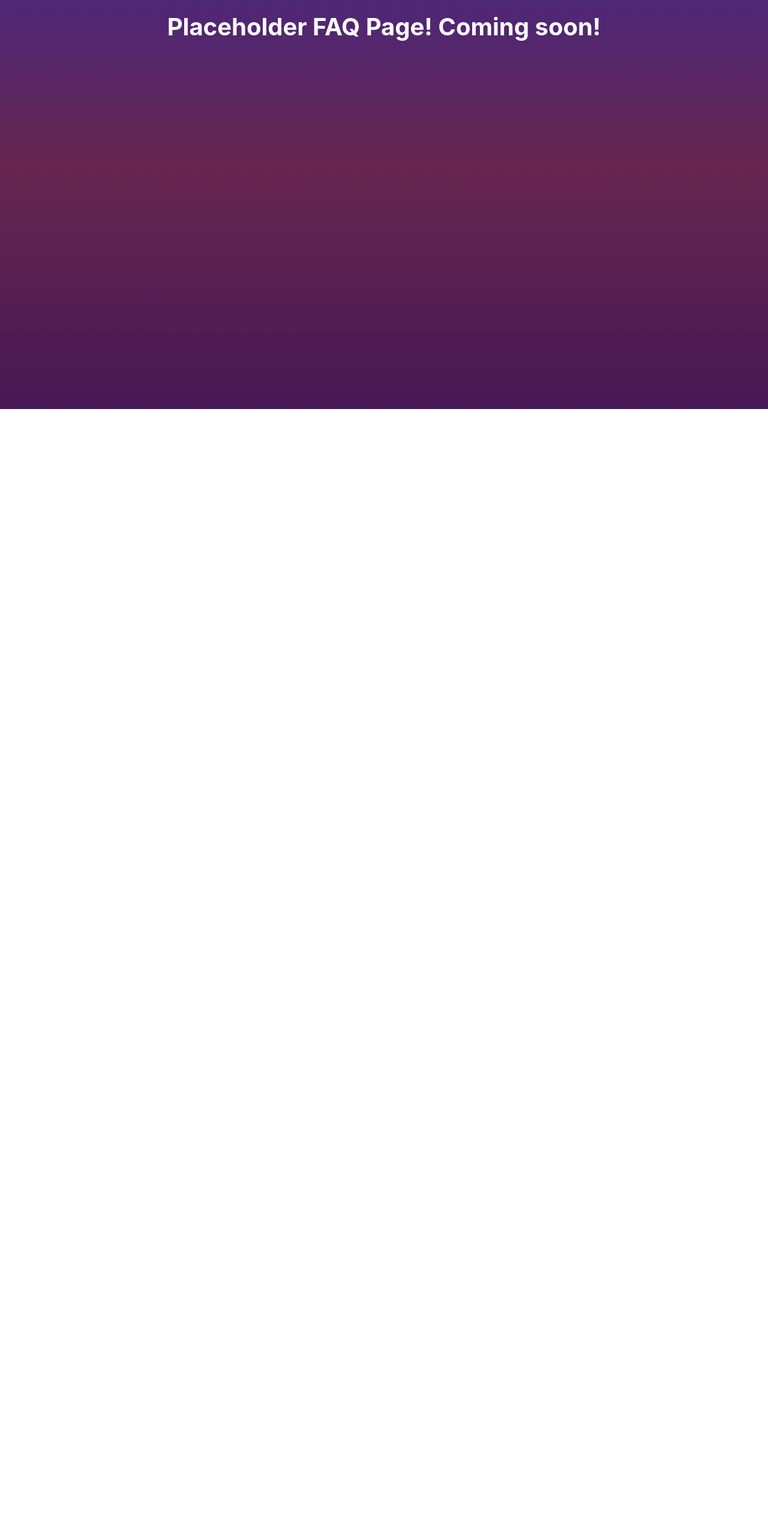
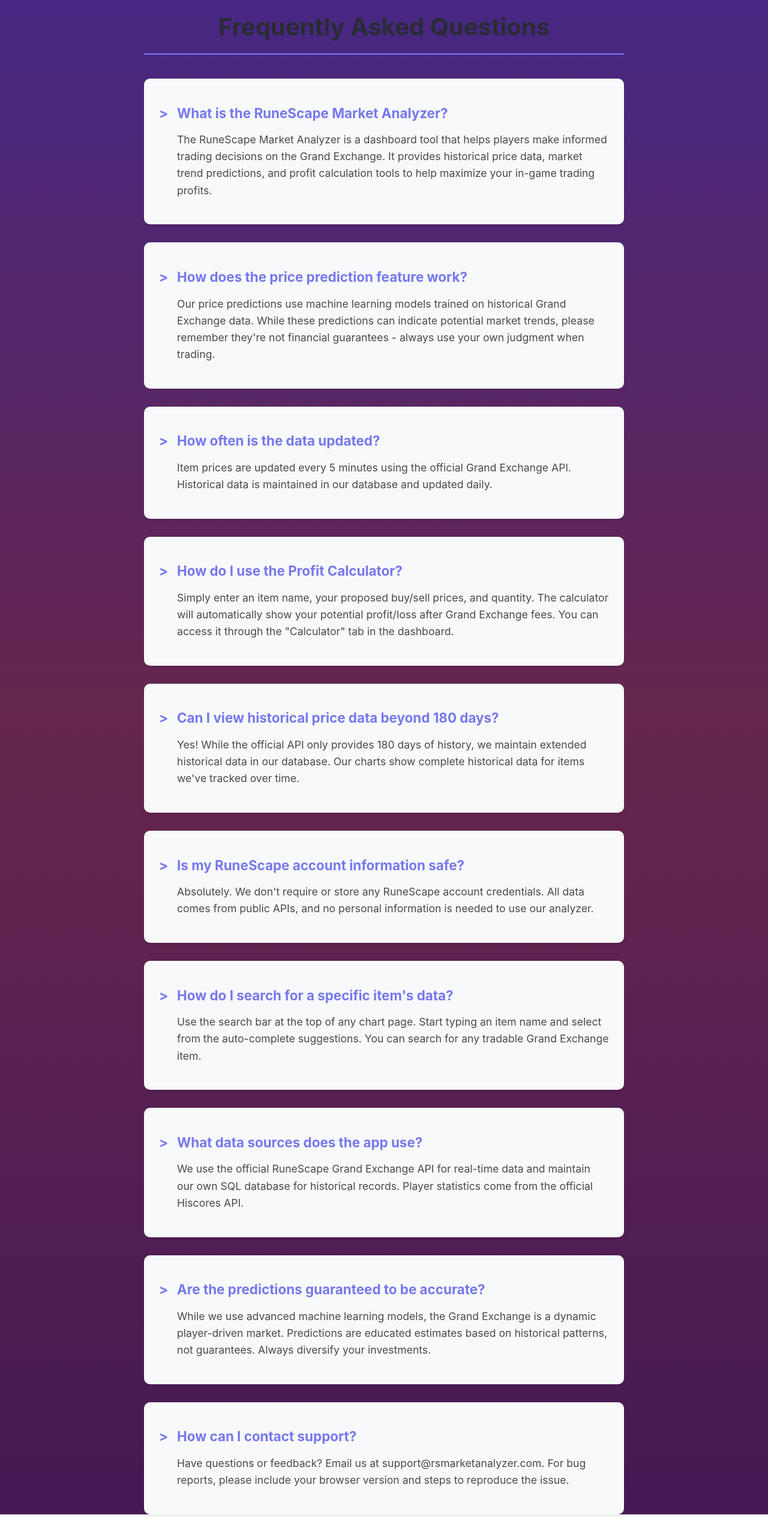
Before and after one commit to RuneScape-Market-Analyzer/RuneScape-Market-Analyzer, a React (Create React App) app in the folder my-app/: page /faq in a window 1280 px wide. Shown: the part 118-2684 px from the top of the page at 60% size. Before the commit the page ends 800 px from the top, so only its background shows below. Built offline with nearby package versions, Linux system fonts and the light colour scheme.

Commit message:
Added FAQ page

```diff
--- a/my-app/src/pages/FAQ/FAQ.css
+++ b/my-app/src/pages/FAQ/FAQ.css
@@ -0,0 +1,90 @@
+.faq-container {
+    max-width: 800px;
+    margin: 50px auto;
+    padding: 0 20px;
+}
+
+.faq-title {
+    text-align: center;
+    margin-bottom: 40px;
+    font-size: 2.5rem;
+    color: #282c34;
+    padding-bottom: 20px;
+    border-bottom: 2px solid #7678ed;
+}
+
+.faq-item {
+    margin-bottom: 30px;
+    background-color: #f8f9fa;
+    padding: 25px;
+    border-radius: 10px;
+    box-shadow: 0 2px 5px rgba(0,0,0,0.1);
+    transition: transform 0.2s ease;
+}
+
+.faq-item:hover {
+    transform: translateY(-3px);
+    box-shadow: 0 4px 10px rgba(0,0,0,0.15);
+}
+
+.faq-question {
+    color: #7678ed;
+    font-size: 1.4rem;
+    margin-bottom: 15px;
+    position: relative;
+    padding-left: 30px;
+}
+
+.faq-question::before {
+    content: ">";
+    position: absolute;
+    left: 0;
+    color: #7678ed;
+    font-weight: bold;
+}
+
+.faq-answer {
+    color: #4a4a4a;
+    line-height: 1.6;
+    font-size: 1.1rem;
+    margin-left: 30px;
+}
+
+@media (max-width: 768px) {
+    .faq-container {
+        padding: 0 15px;
+        margin: 30px auto;
+    }
+
+    .faq-title {
+        font-size: 2rem;
+        padding-bottom: 15px;
+    }
+
+    .faq-item {
+        padding: 20px;
+        margin-bottom: 25px;
+    }
+
+    .faq-question {
+        font-size: 1.2rem;
+        padding-left: 25px;
+    }
+
+    .faq-answer {
+        font-size: 1rem;
+        margin-left: 25px;
+    }
+}
+
+@media (max-width: 480px) {
+    .faq-question::before {
+        display: none;
+    }
+
+    .faq-question,
+    .faq-answer {
+        padding-left: 0;
+        margin-left: 0;
+    }
+}
--- a/my-app/src/pages/FAQ/FAQ.js
+++ b/my-app/src/pages/FAQ/FAQ.js
@@ -1,9 +1,94 @@
 import React from "react";
+import "./FAQ.css";
 
 function FAQ() {
     return (
-        <div style={{ textAlign: "center", marginTop: "50px" }}>
-            <h1>Placeholder FAQ Page! Coming soon!</h1>
+        <div className="faq-container">
+            <h1 className="faq-title">Frequently Asked Questions</h1>
+
+            <div className="faq-item">
+                <h2 className="faq-question">What is the RuneScape Market Analyzer?</h2>
+                <p className="faq-answer">
+                    The RuneScape Market Analyzer is a dashboard tool that helps players make informed trading decisions
+                    on the Grand Exchange. It provides historical price data, market trend predictions, and profit
+                    calculation tools to help maximize your in-game trading profits.
+                </p>
+            </div>
+
+            <div className="faq-item">
+                <h2 className="faq-question">How does the price prediction feature work?</h2>
+                <p className="faq-answer">
+                    Our price predictions use machine learning models trained on historical Grand Exchange data.
+                    While these predictions can indicate potential market trends, please remember they're not
+                    financial guarantees - always use your own judgment when trading.
+                </p>
+            </div>
+
+            <div className="faq-item">
+                <h2 className="faq-question">How often is the data updated?</h2>
+                <p className="faq-answer">
+                    Item prices are updated every 5 minutes using the official Grand Exchange API. Historical data
+                    is maintained in our database and updated daily.
+                </p>
+            </div>
+
+            <div className="faq-item">
+                <h2 className="faq-question">How do I use the Profit Calculator?</h2>
+                <p className="faq-answer">
+                    Simply enter an item name, your proposed buy/sell prices, and quantity. The calculator will
+                    automatically show your potential profit/loss after Grand Exchange fees. You can access it
+                    through the "Calculator" tab in the dashboard.
+                </p>
+            </div>
+
+            <div className="faq-item">
+                <h2 className="faq-question">Can I view historical price data beyond 180 days?</h2>
+                <p className="faq-answer">
+                    Yes! While the official API only provides 180 days of history, we maintain extended historical
+                    data in our database. Our charts show complete historical data for items we've tracked over time.
+                </p>
+            </div>
+
+            <div className="faq-item">
+                <h2 className="faq-question">Is my RuneScape account information safe?</h2>
+                <p className="faq-answer">
+                    Absolutely. We don't require or store any RuneScape account credentials. All data comes from
+                    public APIs, and no personal information is needed to use our analyzer.
+                </p>
+            </div>
+
+            <div className="faq-item">
+                <h2 className="faq-question">How do I search for a specific item's data?</h2>
+                <p className="faq-answer">
+                    Use the search bar at the top of any chart page. Start typing an item name and select from the
+                    auto-complete suggestions. You can search for any tradable Grand Exchange item.
+                </p>
+            </div>
+
+            <div className="faq-item">
+                <h2 className="faq-question">What data sources does the app use?</h2>
+                <p className="faq-answer">
+                    We use the official RuneScape Grand Exchange API for real-time data and maintain our own SQL
+                    database for historical records. Player statistics come from the official Hiscores API.
+                </p>
+            </div>
+
+            <div className="faq-item">
+                <h2 className="faq-question">Are the predictions guaranteed to be accurate?</h2>
+                <p className="faq-answer">
+                    While we use advanced machine learning models, the Grand Exchange is a dynamic player-driven
+                    market. Predictions are educated estimates based on historical patterns, not guarantees.
+                    Always diversify your investments.
+                </p>
+            </div>
+
+            <div className="faq-item">
+                <h2 className="faq-question">How can I contact support?</h2>
+                <p className="faq-answer">
+                    Have questions or feedback? Email us at support@rsmarketanalyzer.com. For bug reports,
+                    please include your browser version and steps to reproduce the issue.
+                </p>
+            </div>
         </div>
     );
 }
```
